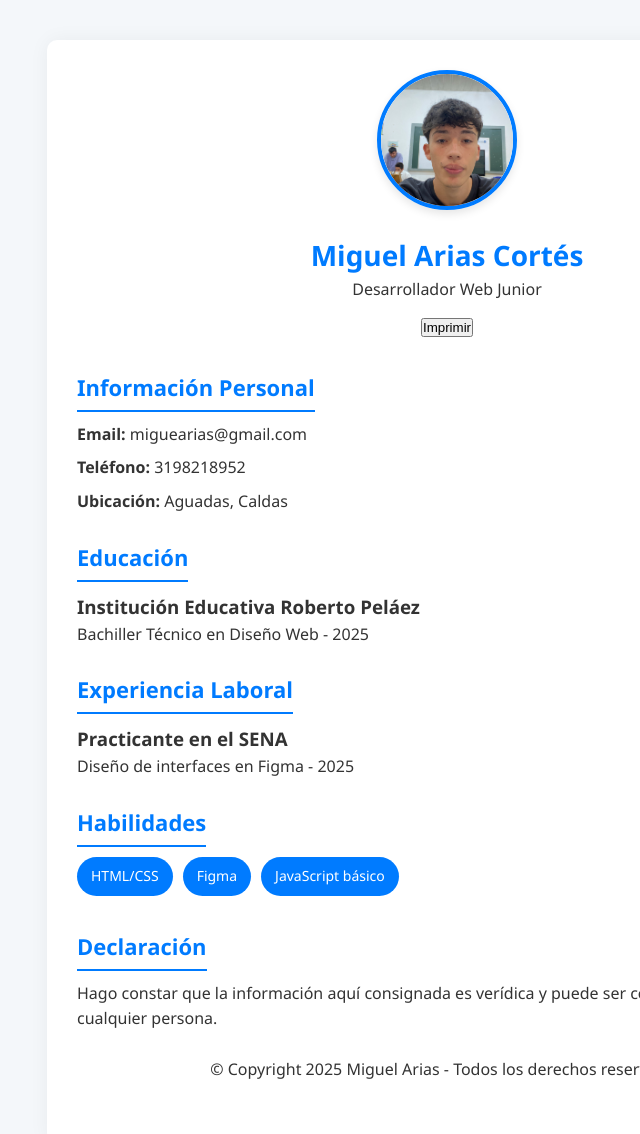
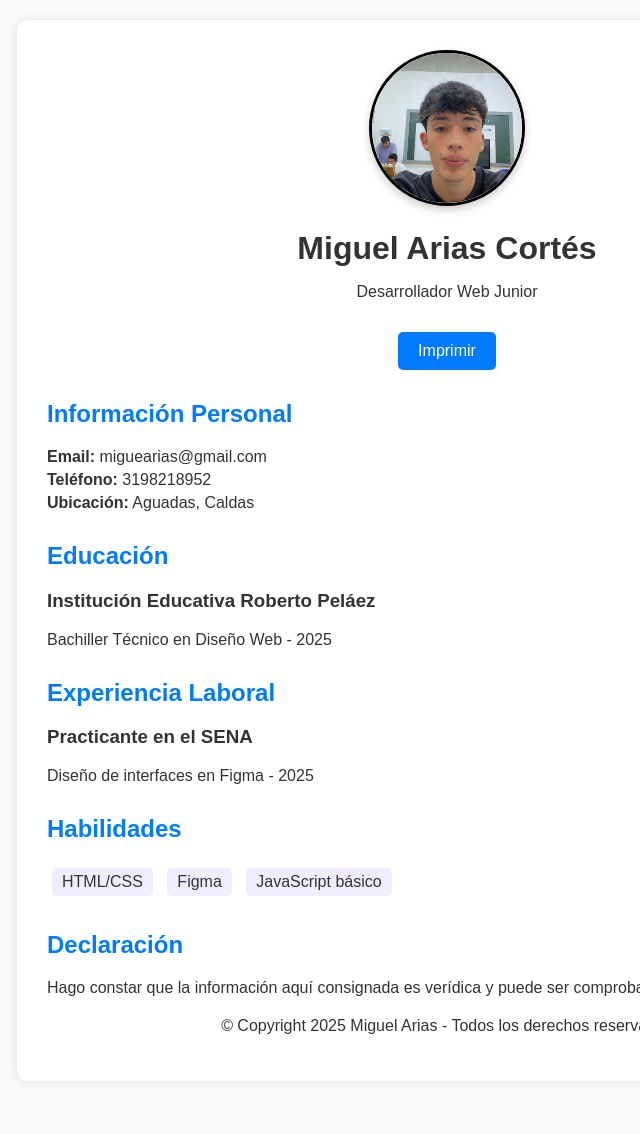
Before and after one commit to miguelarias57958-tech/HojaDeVida, a plain HTML site: page index.html in a window 1280 px wide. Shown: the whole page, without its empty margins (193-833 px from the left). After the commit the page ends 1101 px from the top, so only its background shows below. Drawn offline with Linux system fonts and the light colour scheme.

Commit message:
Update styles.css

```diff
--- a/styles.css
+++ b/styles.css
@@ -1,135 +1,88 @@
-/* Reset básico */
-* {
-    margin: 0;
-    padding: 0;
-    box-sizing: border-box;
+body {
+    font-family: Arial, sans-serif;
+    margin: 20px;
+    background-color: #f9f9f9;
+    color: #333;
 }
 
-body {
-    font-family: 'Segoe UI', Tahoma, Geneva, Verdana, sans-serif;
-    background-color: #f4f7fa;
-    color: #333;
-    line-height: 1.6;
+.container {
+    max-width: 800px;
+    margin: auto;
+    background-color: white;
+    padding: 30px;
+    border-radius: 10px;
+    box-shadow: 0 0 10px rgba(0, 0, 0, 0.1);
 }
 
-/* Contenedor principal */
-.container {
-    max-width: 800px;
-    margin: 40px auto;
-    background-color: #fff;
-    padding: 30px;
-    border-radius: 10px;
-    box-shadow: 0 0 20px rgba(0,0,0,0.05);
-}
-
-/* Cabecera */
 header {
     text-align: center;
-    margin-bottom: 30px;
 }
 
 .profile-pic {
-    width: 140px;
-    height: 140px;
+    width: 150px;
+    height: 150px;
     object-fit: cover;
     border-radius: 50%;
-    border: 4px solid #007BFF;
-    box-shadow: 0 4px 8px rgba(0,0,0,0.1);
+    border: 3px solid #000; /* Borde negro */
+    box-shadow: 0 4px 8px rgba(0, 0, 0, 0.2); /* Sombra suave */
+    margin-bottom: 10px;
 }
 
 h1 {
-    margin-top: 15px;
-    font-size: 28px;
-    color: #007BFF;
+    margin: 10px 0 5px;
 }
 
-.subtitle {
-    font-size: 18px;
-    color: #555;
+h2 {
+    color: #007BFF;
+    margin-top: 30px;
 }
 
-/* Botón imprimir */
+.section {
+    margin-bottom: 20px;
+}
+
+ul {
+    list-style-type: none;
+    padding: 0;
+}
+
+li {
+    margin-bottom: 5px;
+}
+
+.skills li {
+    background-color: #eef;
+    display: inline-block;
+    padding: 5px 10px;
+    margin: 5px;
+    border-radius: 5px;
+}
+
+footer {
+    text-align: center;
+    margin-top: 40px;
+    font-size: 14px;
+    color: #777;
+}
+
 .print-button {
     margin-top: 15px;
+    padding: 10px 20px;
+    font-size: 16px;
+    background-color: #007BFF;
+    color: white;
+    border: none;
+    border-radius: 5px;
+    cursor: pointer;
 }
 
-.print-button button {
-    background-color: #007BFF;
-    color: white;
-    padding: 10px 25px;
-    border: none;
-    border-radius: 5px;
-    font-size: 15px;
-    cursor: pointer;
-    transition: background-color 0.3s ease;
-}
-
-.print-button button:hover {
+.print-button:hover {
     background-color: #0056b3;
 }
 
-/* Secciones */
-.section {
-    margin-bottom: 25px;
-}
-
-.section h2 {
-    font-size: 22px;
-    margin-bottom: 10px;
-    border-bottom: 2px solid #007BFF;
-    display: inline-block;
-    padding-bottom: 5px;
-    color: #007BFF;
-}
-
-.item h3 {
-    margin-top: 10px;
-    color: #333;
-}
-
-.item p {
-    margin-left: 10px;
-    color: #555;
-}
-
-/* Lista de habilidades */
-.skills {
-    list-style: none;
-    display: flex;
-    flex-wrap: wrap;
-    gap: 10px;
-}
-
-.skills li {
-    background-color: #007BFF;
-    color: white;
-    padding: 8px 14px;
-    border-radius: 20px;
-    font-size: 14px;
-}
-
-/* Lista general */
-ul {
-    list-style-type: none;
-    padding-left: 0;
-}
-
-ul li {
-    margin-bottom: 8px;
-}
-
-/* Imprimir: ocultar botón */
+/* Ocultar el botón al imprimir */
 @media print {
     .print-button {
         display: none;
     }
-
-    body {
-        background-color: white;
-    }
-
-    .container {
-        box-shadow: none;
-        padding: 0;
-    }
 }
```
